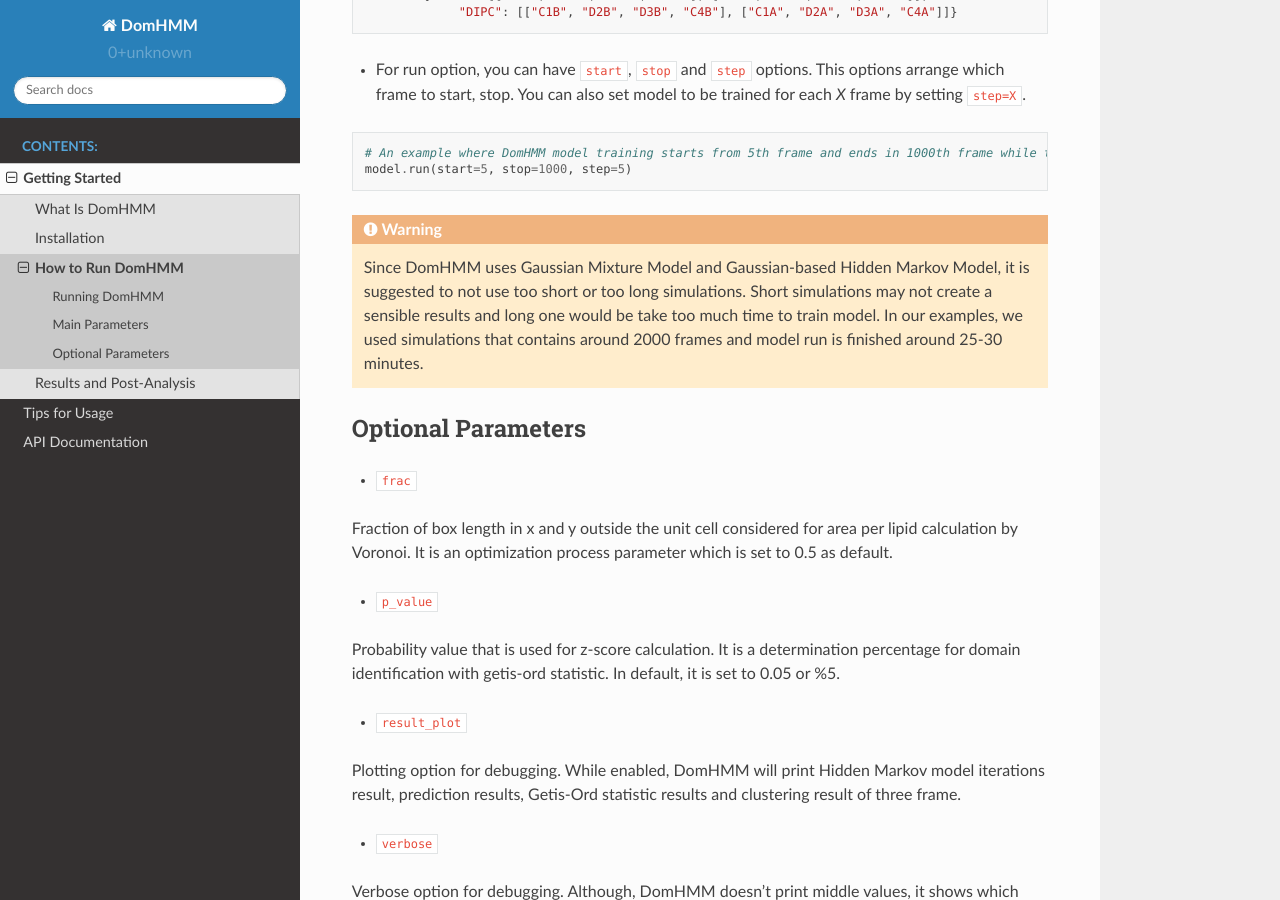
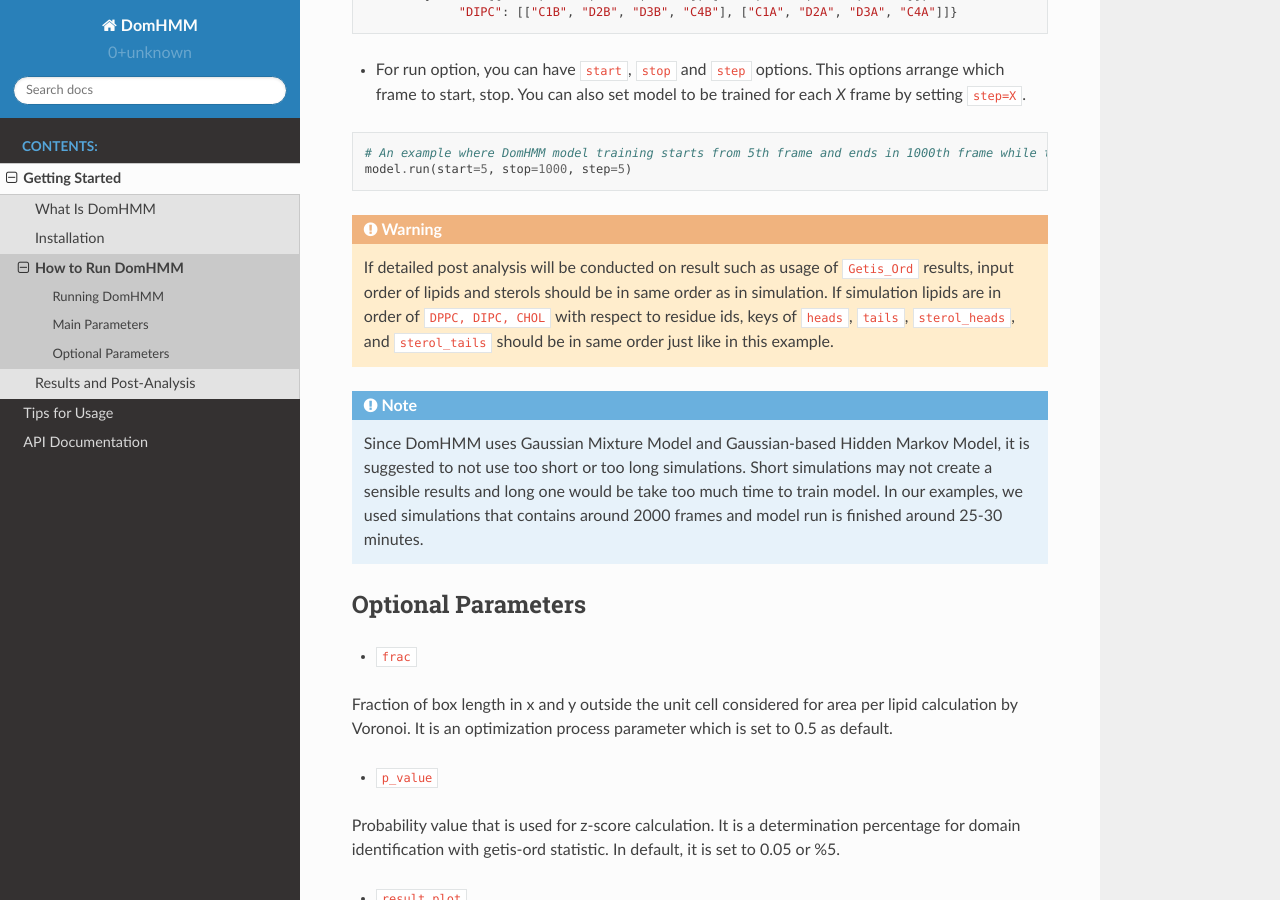
Before and after one commit to BioMemPhys-FAU/domhmm, a Sphinx documentation site: the page built from docs/source/how-to-run.rst, in a window 1280 px wide and 900 px high, scrolled down 2248 px. Built offline with Sphinx 7.4.7 and the Read the Docs theme 2.0.0, drawn with Linux system fonts in a browser that asks for light colours.

Commit message:
add warning section to documentation for order of lipids and sterols

```diff
--- a/docs/source/how-to-run.rst
+++ b/docs/source/how-to-run.rst
@@ -110,6 +110,9 @@ Let's dive into each parameter's details.
     model.run(start=5, stop=1000, step=5)
 
 .. warning::
+    If detailed post analysis will be conducted on result such as usage of ``Getis_Ord`` results, input order of lipids and sterols should be in same order as in simulation. If simulation lipids are in order of ``DPPC, DIPC, CHOL`` with respect to residue ids, keys of ``heads``, ``tails``, ``sterol_heads``, and ``sterol_tails`` should be in same order just like in this example.
+
+.. note::
 
     Since DomHMM uses Gaussian Mixture Model and Gaussian-based Hidden Markov Model, it is suggested to not use too short or too long simulations. Short simulations may not create a sensible results and long one would be take too much time to train model. In our examples, we used simulations that contains around 2000 frames and model run is finished around 25-30 minutes.
 
```
